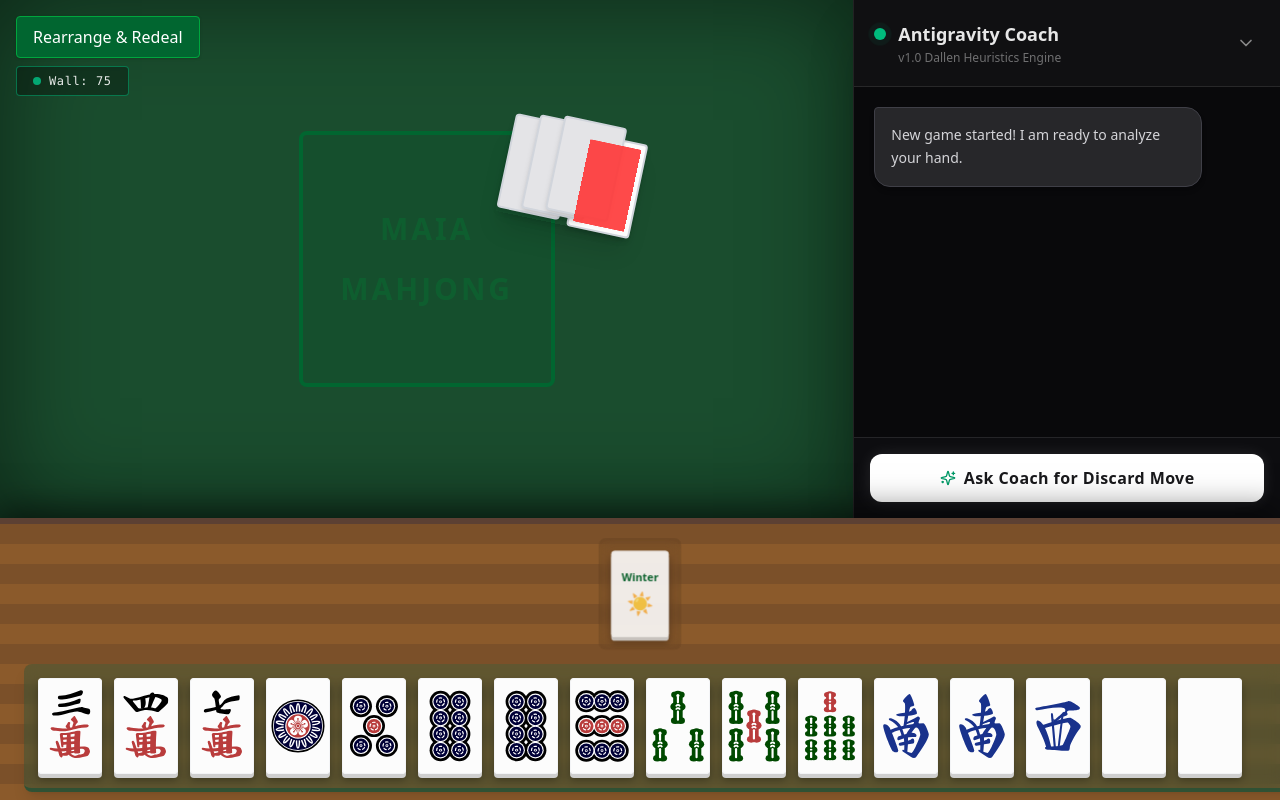
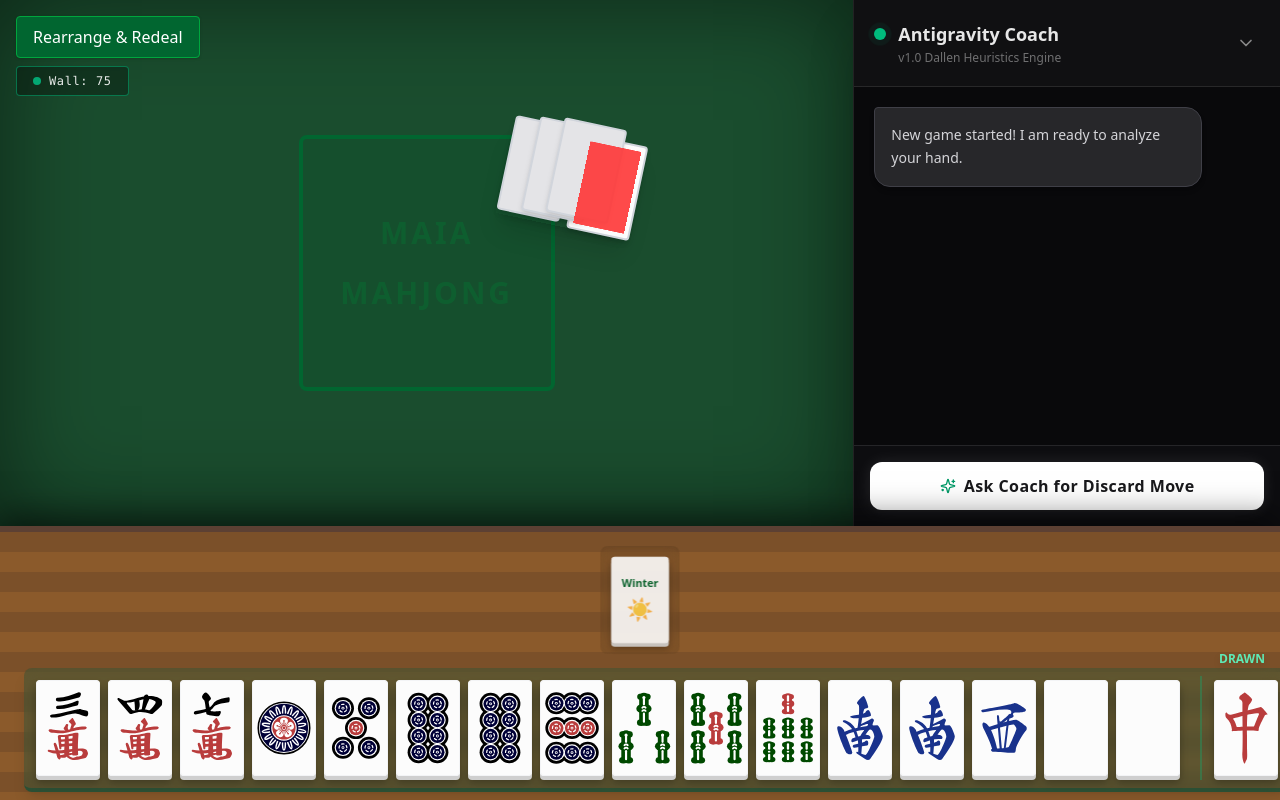
Before and after one commit to dallenchao-lab/maia-mahjong, a React (Vite) app: page / in a window 1280 px wide. Built offline with nearby package versions, Linux system fonts and the light colour scheme.

Commit message:
ui: Squeeze margins and remove Meld labels for horizontal fits

```diff
--- a/src/App.jsx
+++ b/src/App.jsx
@@ -419,13 +419,12 @@ function App() {
 
            {/* Exposed Active Melds (Pon/Chow) mounted horizontally isolated from remaining hand */}
            {playerExposed.length > 0 && playerExposed.map((meld, mIdx) => (
-              <div key={`exp-${mIdx}`} className="flex ml-2 sm:ml-4 pl-2 sm:pl-4 border-l-[3px] border-yellow-500/80 mr-2 sm:mr-4 gap-[1px] sm:gap-[2px] bg-black/20 rounded shadow-inner p-1 sm:p-2 scale-[0.95] transform">
+              <div key={`exp-${mIdx}`} className="flex ml-1 sm:ml-2 pl-1 sm:pl-2 border-l-[3px] border-yellow-500/80 mr-1 sm:mr-2 gap-0 bg-black/20 rounded shadow-inner p-1 sm:p-2 scale-[0.95] transform">
                  {meld.map((t, i) => (
                     <div key={`et-${mIdx}-${i}`} className="opacity-90">
                         <Tile tileName={t} />
                     </div>
                  ))}
-                 <div className="absolute -top-3 sm:-top-4 left-1/2 transform -translate-x-1/2 text-[8px] sm:text-[10px] text-yellow-500 font-bold uppercase tracking-widest whitespace-nowrap bg-black/60 px-2 rounded-full border border-yellow-500/30">Meld</div>
               </div>
            ))}
 
@@ -433,7 +432,7 @@ function App() {
            <div className="flex">
                {playerHand.map((tile, i) => {
                   return (
-                     <div key={`${tile}-${i}`} className={`relative ${isNewlyDrawn(i) ? 'ml-4 sm:ml-8 border-l-2 border-emerald-500/30 pl-2 sm:pl-4 transition-all duration-300' : ''}`}>
+                     <div key={`${tile}-${i}`} className={`relative ${isNewlyDrawn(i) ? 'ml-2 sm:ml-4 border-l-2 border-emerald-500/30 pl-1 sm:pl-2 transition-all duration-300' : ''}`}>
                         {isNewlyDrawn(i) && currentTurn === 0 && gamePhase === 'playing' && !pendingInteraction && (
                            <div className="absolute -top-4 sm:-top-6 left-1/2 transform -translate-x-1/2 text-[8px] sm:text-xs text-emerald-300 font-bold whitespace-nowrap animate-bounce drop-shadow-md">
                               DRAWN
--- a/src/components/Tile.jsx
+++ b/src/components/Tile.jsx
@@ -21,7 +21,7 @@ const Tile = ({ tileName, onClick, selected }) => {
     <div
       onClick={() => onClick && onClick(tileName)}
       className={`
-        relative w-8 h-12 sm:w-10 sm:h-14 md:w-12 md:h-16 lg:w-16 lg:h-24 m-0.5 sm:m-1 lg:m-1.5 cursor-pointer select-none
+        relative w-8 h-12 sm:w-10 sm:h-14 md:w-12 md:h-16 lg:w-16 lg:h-24 mx-px my-0.5 sm:mx-0.5 sm:my-1 lg:m-1 cursor-pointer select-none
         transition-all duration-200 transform
         ${selected ? '-translate-y-4 shadow-2xl scale-110 drop-shadow-[0_10px_10px_rgba(0,100,0,0.5)]' : 'shadow-md hover:-translate-y-2 hover:shadow-xl'}
       `}
```
